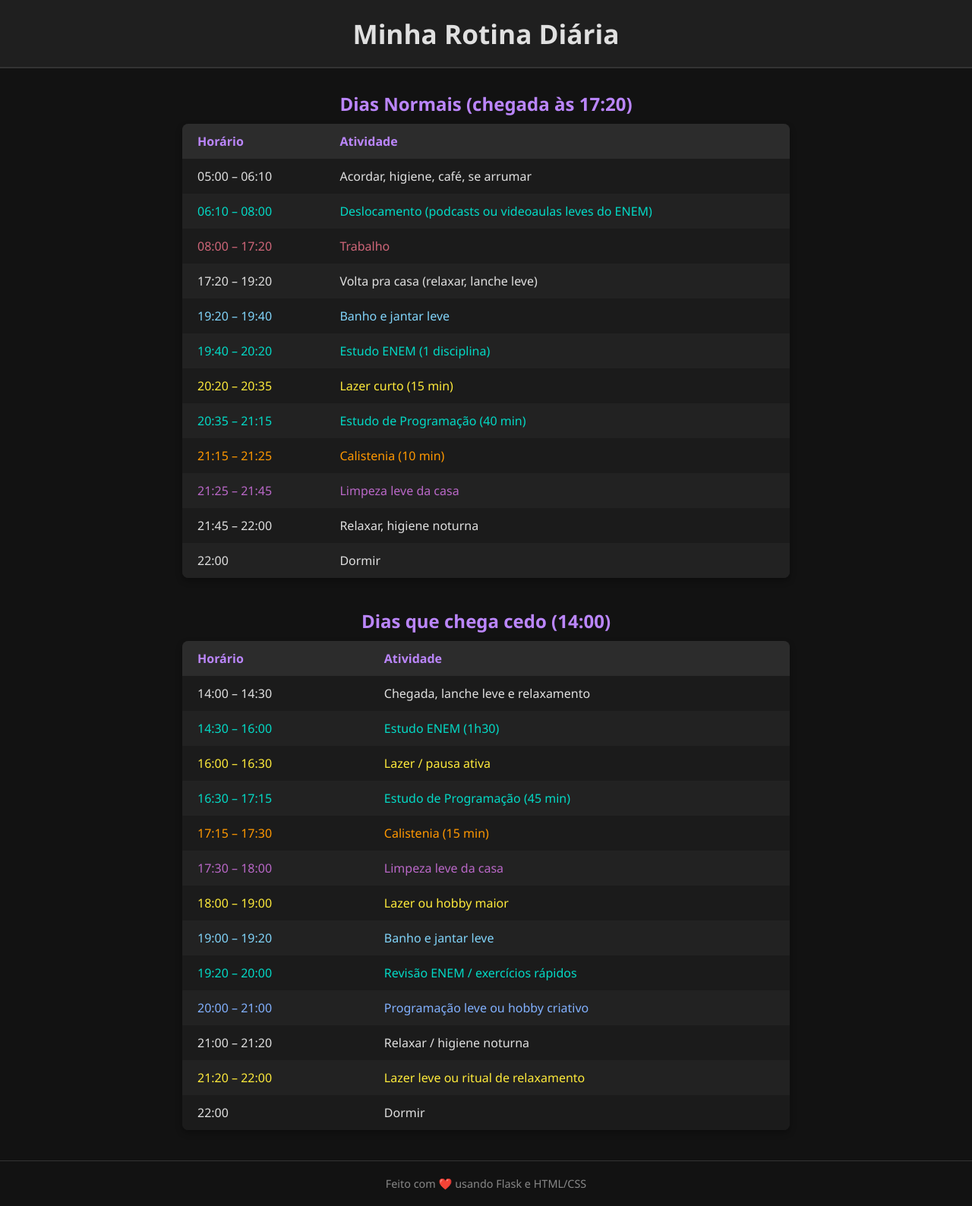
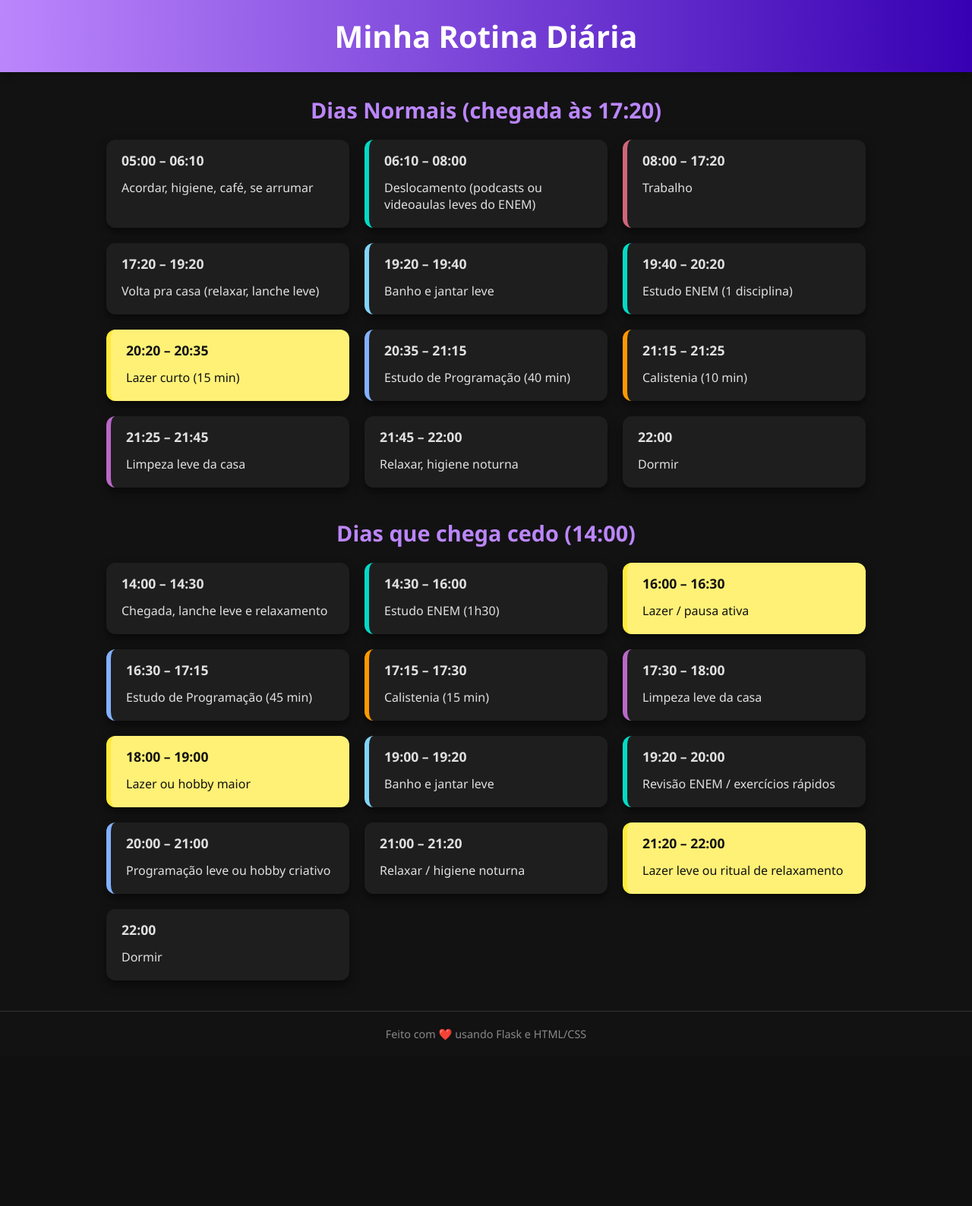
Before and after one commit to mugicristian-bit/rotinaflask161616, a Flask app: page / in a window 1280 px wide. Shown: the whole page at 76% size. After the commit the page ends 1370 px from the top, so only its background shows below. Run offline with Flask 3, Linux system fonts and the light colour scheme.

Commit message:
index.html

```diff
--- a/templates/index.html
+++ b/templates/index.html
@@ -4,7 +4,7 @@
     <meta charset="UTF-8">
     <title>Minha Rotina Diária</title>
     <style>
-        /* Estilo geral do tema escuro */
+        /* Tema escuro moderno */
         body {
             font-family: 'Segoe UI', Tahoma, Geneva, Verdana, sans-serif;
             background-color: #121212;
@@ -16,59 +16,61 @@
         h1 {
             text-align: center;
             padding: 20px 0;
-            font-size: 2.2em;
-            background-color: #1f1f1f;
+            font-size: 2.5em;
+            background: linear-gradient(90deg, #bb86fc, #3700b3);
+            color: #fff;
             margin: 0;
-            border-bottom: 2px solid #333;
+            box-shadow: 0 4px 10px rgba(0,0,0,0.3);
         }
 
         h2 {
             text-align: center;
-            margin: 30px 0 10px 0;
+            margin: 30px 0 20px 0;
             color: #bb86fc;
+            font-size: 1.8em;
         }
 
-        table {
+        .cards-container {
+            display: grid;
+            grid-template-columns: repeat(auto-fit, minmax(250px, 1fr));
+            gap: 20px;
             width: 90%;
-            max-width: 800px;
+            max-width: 1000px;
             margin: 0 auto 40px auto;
-            border-collapse: collapse;
-            background-color: #1e1e1e;
-            border-radius: 8px;
-            overflow: hidden;
-            box-shadow: 0 4px 8px rgba(0,0,0,0.3);
         }
 
-        th, td {
-            padding: 12px 20px;
-            text-align: left;
+        .card {
+            background-color: #1e1e1e;
+            padding: 15px 20px;
+            border-radius: 12px;
+            box-shadow: 0 6px 12px rgba(0,0,0,0.5);
+            transition: transform 0.2s, box-shadow 0.2s;
         }
 
-        th {
-            background-color: #2c2c2c;
-            color: #bb86fc;
+        .card:hover {
+            transform: translateY(-5px);
+            box-shadow: 0 12px 20px rgba(0,0,0,0.7);
         }
 
-        tr:nth-child(even) td {
-            background-color: #1b1b1b;
+        .card .time {
+            font-weight: bold;
+            font-size: 1.1em;
+            margin-bottom: 8px;
         }
 
-        tr:nth-child(odd) td {
-            background-color: #222;
+        .card .activity {
+            font-size: 1em;
+            padding: 5px 0;
         }
 
-        /* Cores leves por tipo de atividade */
-        .trabalho { color: #cf6679; }
-        .estudo { color: #03dac6; }
-        .programacao { color: #82b1ff; }
-        .lazer { color: #ffeb3b; }
-        .treino { color: #ff9800; }
-        .limpeza { color: #ba68c8; }
-        .banho { color: #81d4fa; }
-
-        td {
-            font-size: 1em;
-        }
+        /* Cores por tipo de atividade */
+        .trabalho { border-left: 6px solid #cf6679; }
+        .estudo { border-left: 6px solid #03dac6; }
+        .programacao { border-left: 6px solid #82b1ff; }
+        .lazer { border-left: 6px solid #ffeb3b; color: #121212; background-color: #fff176; }
+        .treino { border-left: 6px solid #ff9800; }
+        .limpeza { border-left: 6px solid #ba68c8; }
+        .banho { border-left: 6px solid #81d4fa; }
 
         footer {
             text-align: center;
@@ -77,6 +79,7 @@
             color: #888;
             border-top: 1px solid #333;
         }
+
     </style>
 </head>
 <body>
@@ -84,26 +87,21 @@
 
     {% for tipo_dia, atividades in rotina.items() %}
         <h2>{{ tipo_dia }}</h2>
-        <table>
-            <tr>
-                <th>Horário</th>
-                <th>Atividade</th>
-            </tr>
+        <div class="cards-container">
             {% for horario, atividade in atividades %}
-            <tr
-                {% if "Trabalho" in atividade %} class="trabalho"
-                {% elif "Estudo" in atividade or "ENEM" in atividade %} class="estudo"
-                {% elif "Programação" in atividade %} class="programacao"
-                {% elif "Lazer" in atividade %} class="lazer"
-                {% elif "Calistenia" in atividade %} class="treino"
-                {% elif "Limpeza" in atividade %} class="limpeza"
-                {% elif "Banho" in atividade or "jantar" in atividade %} class="banho"
-                {% endif %}>
-                <td>{{ horario }}</td>
-                <td>{{ atividade }}</td>
-            </tr>
+            <div class="card
+                {% if "Trabalho" in atividade %}trabalho{% endif %}
+                {% if "Estudo" in atividade or "ENEM" in atividade %}estudo{% endif %}
+                {% if "Programação" in atividade %}programacao{% endif %}
+                {% if "Lazer" in atividade %}lazer{% endif %}
+                {% if "Calistenia" in atividade %}treino{% endif %}
+                {% if "Limpeza" in atividade %}limpeza{% endif %}
+                {% if "Banho" in atividade or "jantar" in atividade %}banho{% endif %}">
+                <div class="time">{{ horario }}</div>
+                <div class="activity">{{ atividade }}</div>
+            </div>
             {% endfor %}
-        </table>
+        </div>
     {% endfor %}
 
     <footer>Feito com ❤️ usando Flask e HTML/CSS</footer>
```
